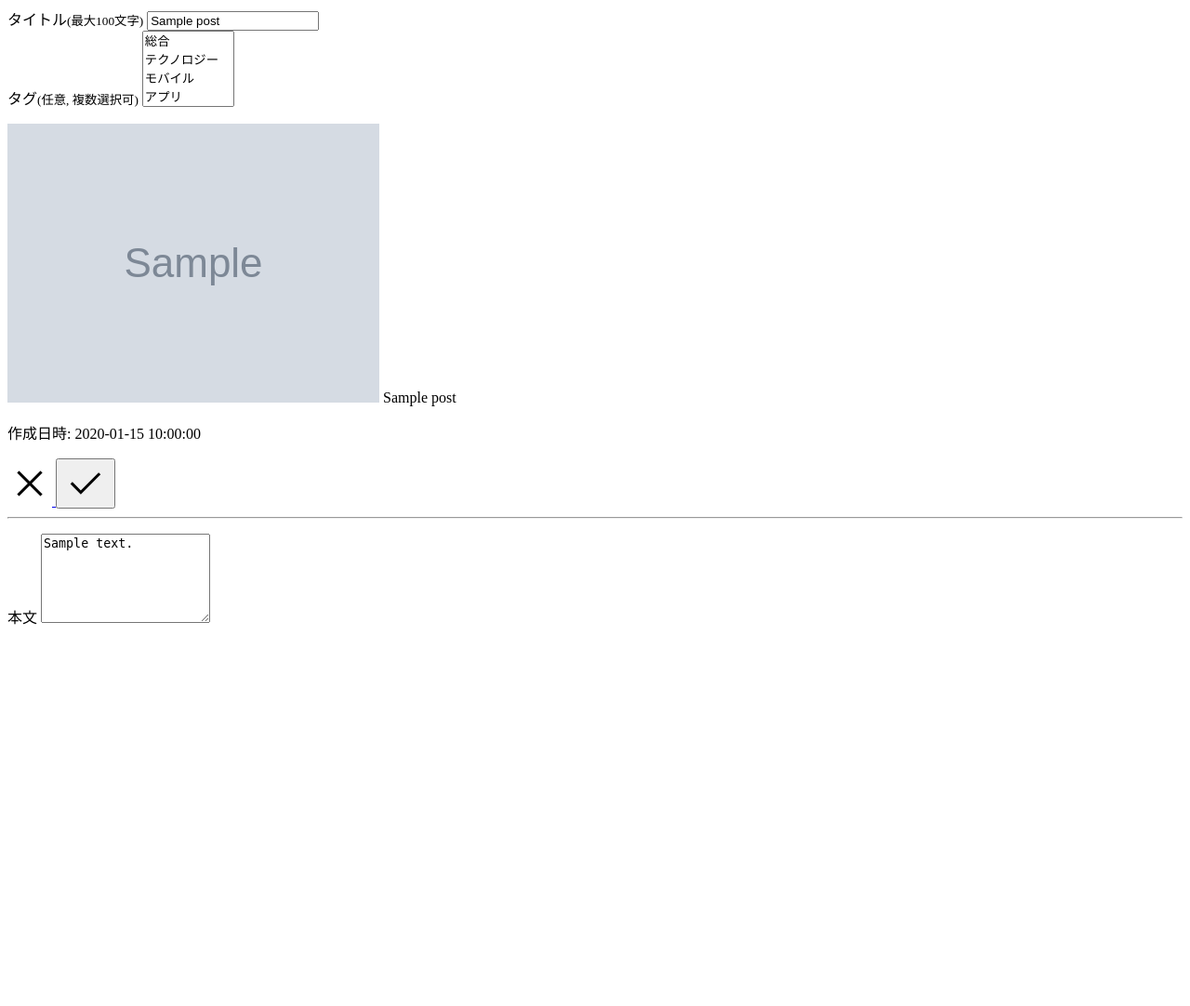
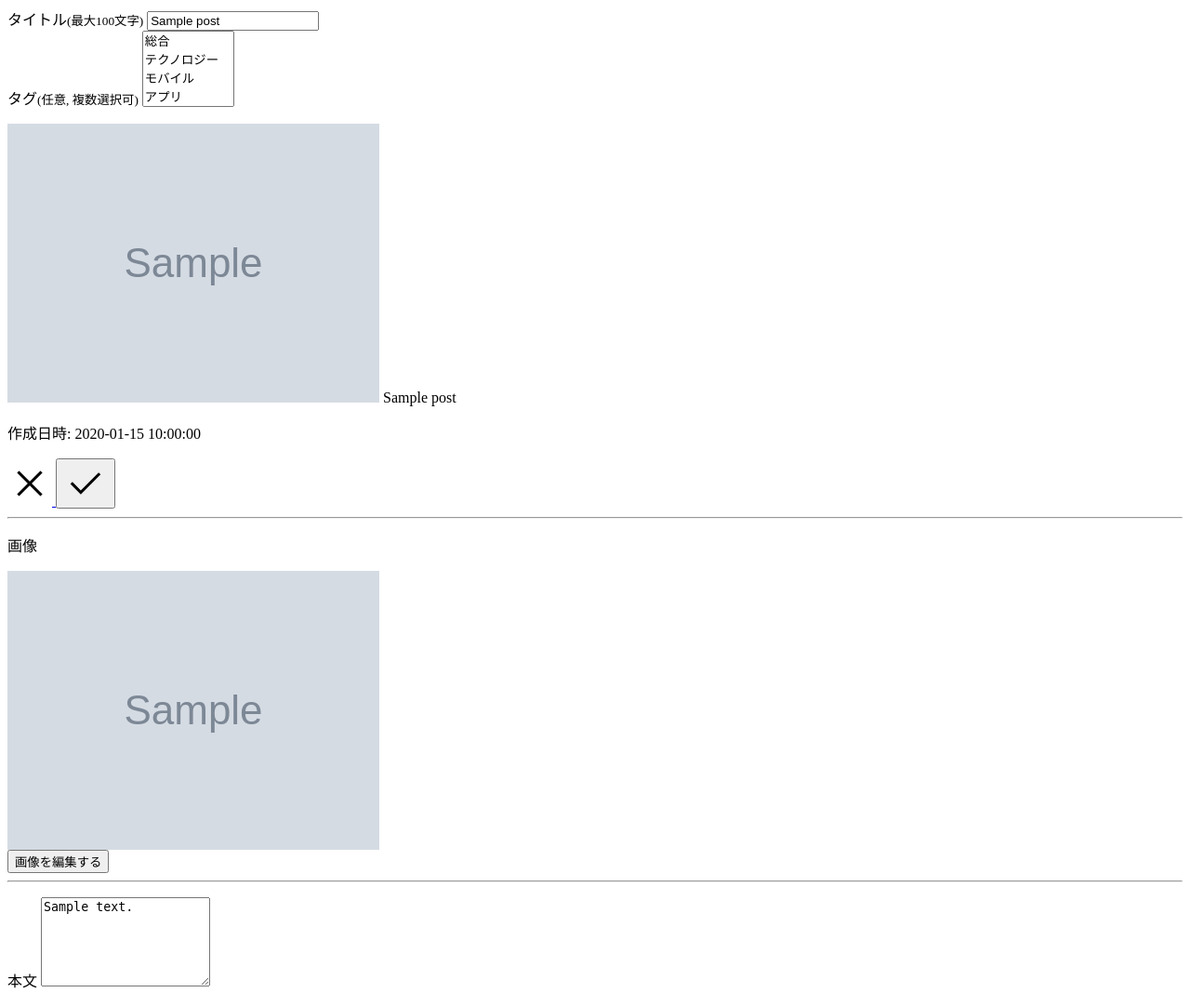
Before and after one commit to yo-iwamoto/kenshu-backend, a PHP site: template app/views/posts/edit.php in a window 1280 px wide. Shown: the whole page at 93% size. Before the commit the page ends 672 px from the top, so only its background shows below. Run offline with PHP 8.4, Linux system fonts and the light colour scheme; the template is opened without the code that fills it: most values are stand-ins (such as "Sample title", 1, 10 or a date in 2020); grey boxes marked "Sample" are stand-in pictures.

Commit message:
impl: edit PostImage client-side

```diff
--- a/app/views/posts/edit.php
+++ b/app/views/posts/edit.php
@@ -83,6 +83,48 @@ $post = $data['post'];
                 </div>
             </div>
 
+
+            <div id="js-images-display">
+                <hr class="mt-4 pb-10">
+
+                <p class="font-bold text-xl">画像</p>
+
+                <?php if (count($data['post']->images) !== 0) : ?>
+                <div class="flex flex-wrap gap-4">
+                    <?php foreach ($data['post']->images as $image) : ?>
+                    <img src="<?= $image->image_url ?>" alt="添付画像"
+                        class="h-32 w-32">
+                    <?php endforeach ?>
+                </div>
+                <?php else : ?>
+                <p>画像はありません</p>
+                <?php endif ?>
+
+                <button type="button" id="js-images-edit" class="border p-2 mt-4">画像を編集する</button>
+            </div>
+
+            <div id="js-images-form" hidden>
+                <hr class="mt-4 pb-10">
+
+                <div id="js-images-container" class="flex flex-col">
+                    <label class="font-bold" for="images" class="block">
+                        <span>添付画像</span>
+                        <small class="pl-2">(複数選択可・png, jpg, gif 形式のファイルを指定してください)</small>
+                    </label>
+
+                    <input id="images" aria-describedby="post images" type="file" accept="image/*" name="images[]"
+                        multiple>
+                </div>
+
+                <input id="thumbnail_image_index" type="hidden" class="-mb-8" name="thumbnail_image_index">
+
+                <div id="js-preview-container" class="my-4 flex gap-2"></div>
+
+                <p class="text-red-600">※ 現在設定されている画像は全て削除された上で、このフォームで指定した画像が設定されます</p>
+                <button type="button" id="js-images-cancel-edit" class="border p-2 mt-4">画像の編集を破棄する</button>
+            </div>
+
+
             <hr class="mt-4 pb-10">
 
             <p>
@@ -96,3 +138,4 @@ $post = $data['post'];
         </form>
     </div>
 </div>
+<script src="/assets/js/edit-post-images.js"></script>
```
Also changed, not shown: app/public/assets/js/edit-post-images.js (added).
